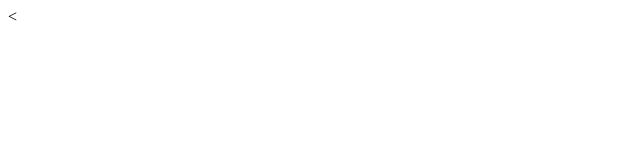
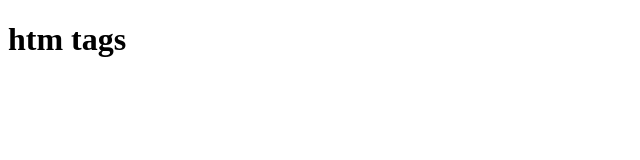
Before and after one commit to carol-ngatia/techclub, a plain HTML site: page index.html in a window 1280 px wide. Shown: the whole page, without its empty margins (0-640 px from the left). Drawn offline with Linux system fonts and the light colour scheme.

Commit message:
initial commit

```diff
--- a/index.html
+++ b/index.html
@@ -6,6 +6,6 @@
     <title>js Basics</title>
 </head>
 <body>
-  <
+  <h1>htm tags</h1>
 </body>
 </html>
```
